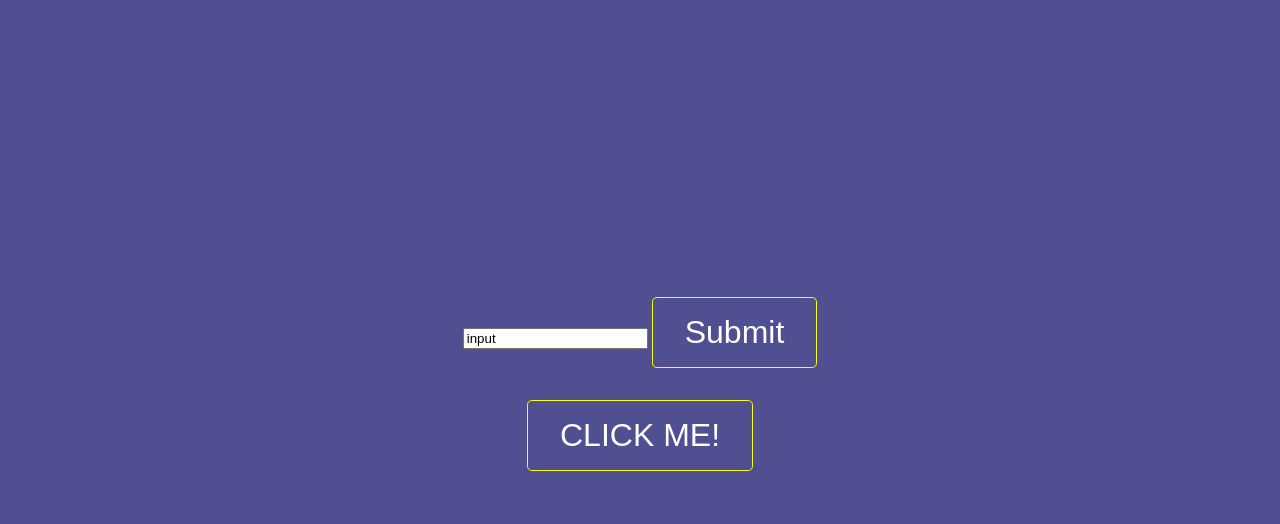
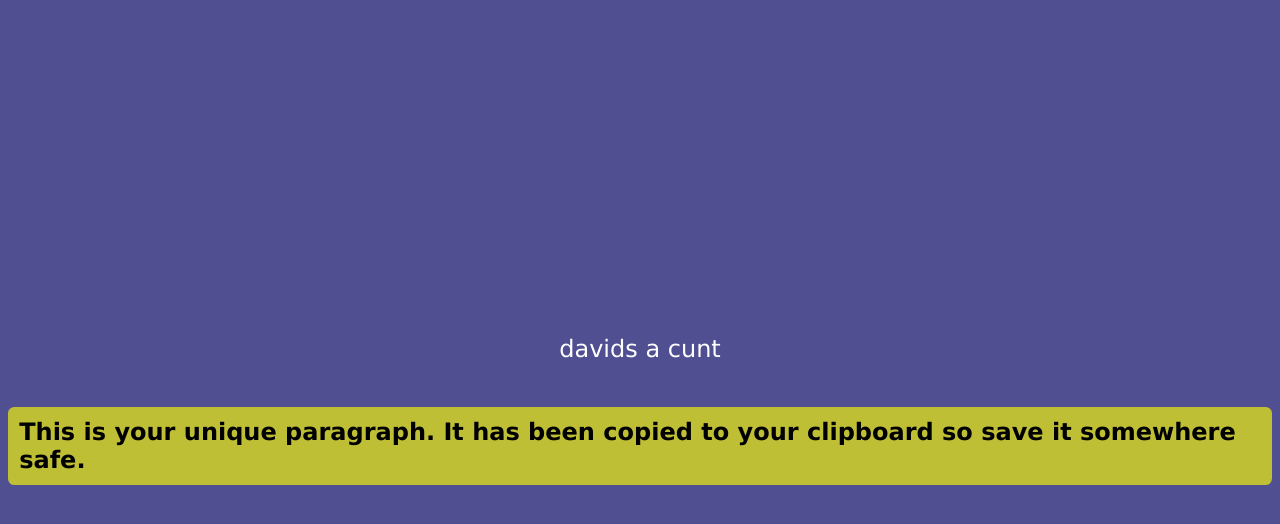
Before and after one commit to Xephile/david-project, a plain HTML site: page index.html in a window 1280 px wide. Both pictures are taken after a click on the button "CLICK ME!". Drawn offline with Linux system fonts and the light colour scheme.

Commit message:
Add files via upload

```diff
--- a/app.js
+++ b/app.js
@@ -1,7 +1,9 @@
-const btn = document.querySelector("button");
+const btn = document.getElementById("new-para");
 const container = document.querySelector(".container");
 let para = document.getElementById("para");
-const form = document.getElementById("myForm");
+const copy = document.getElementById("copy")
+const copied = document.getElementById("copied");
+// const form = document.getElementById("myForm");
 
 let paragraphs = [
     "hello",
@@ -10,19 +12,18 @@ let paragraphs = [
     "davids a cunt"
 ];
 
-function emailSubmit() {
-    let copyText = document.getElementById("myInput");
 
-    copyText.select();
-
-    navigator.clipboard.writeText(copyText.value)
-};
+btn.addEventListener("click", function (e) {
+    e.preventDefault;
+    let para = document.getElementById("para");
+    let i = Math.floor(Math.random() * paragraphs.length);
+    para.textContent = paragraphs[i];
+    if (para.innerText != "") {
+        navigator.clipboard.writeText(para.textContent)
+        btn.style.display = "none";
+    }
+    copied.classList.add("show");
 
 
-btn.addEventListener("click", () => {
-    let para = document.getElementById("para");
 
-    let i = Math.floor(Math.random() * paragraphs.length);
-    para.textContent = paragraphs[i];
-
-})
+});
--- a/index.html
+++ b/index.html
@@ -13,13 +13,11 @@
 
 
     <div class="container">
-        <form id="myForm" action="" method="GET">
-            <input type="text" value="input" id="myInput">
-            <button onclick="emailSubmit()">Submit</button>
-        </form>
-        <button>CLICK ME!</button>
-        <p id="para">
-        </p>
+
+        <button id="new-para">CLICK ME!</button>
+        <p id="para"></p>
+        <h2 id="copied" class="hide">This is your unique paragraph. It has been copied to your clipboard so save it
+            somewhere safe.</h2>
     </div>
 
 
--- a/style.css
+++ b/style.css
@@ -5,6 +5,7 @@ body{
     align-items: center;
     flex-direction: column;
     height: 100vh;
+    font-family: 'Lucida Sans', 'Lucida Sans Regular', 'Lucida Grande', 'Lucida Sans Unicode', Geneva, Verdana, sans-serif;
 }
 
 .container{
@@ -20,14 +21,15 @@ form{
 }
 
 p{
-    font-size: 2.5rem;
+    font-size: 1.5rem;
     color: white;
-    width: 80%;
+    width: 100%;
     text-align: center;
     height: fit-content;
+
 }
 
-button{
+#new-para{
     padding: 1rem 2rem;
     background: none;
     border: 1px solid yellow;
@@ -37,9 +39,28 @@ button{
     transition: 0.2s ease;
 }
 
-button:hover{
+#new-para:hover{
     transform: scale(1.1);
     letter-spacing: 0.1rem;
     box-shadow: 0px 0px 15px 10px rgba(255, 255, 0, 0.26);
     cursor: pointer;
 }
+
+#copied{
+    background-color: rgba(255, 255, 0, 0.637);
+    padding: 0.7rem;
+    border-radius: 0.4rem;
+    color: black;
+}
+
+
+.hide{
+    opacity: 0;
+    color: white;
+    transition: ease-in-out 0.2s;
+}
+
+.show{
+    opacity: 100;
+    transition: ease-in-out 0.2s;
+}
```
